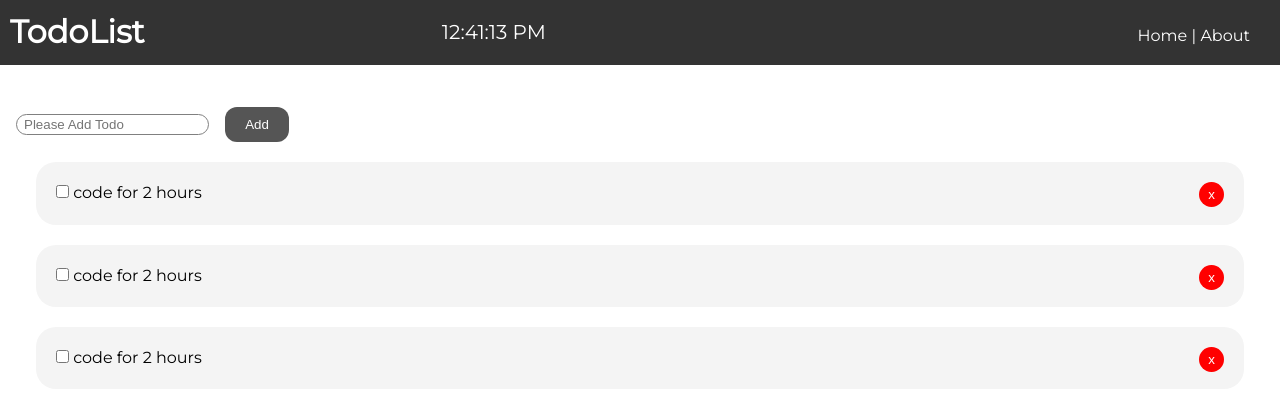
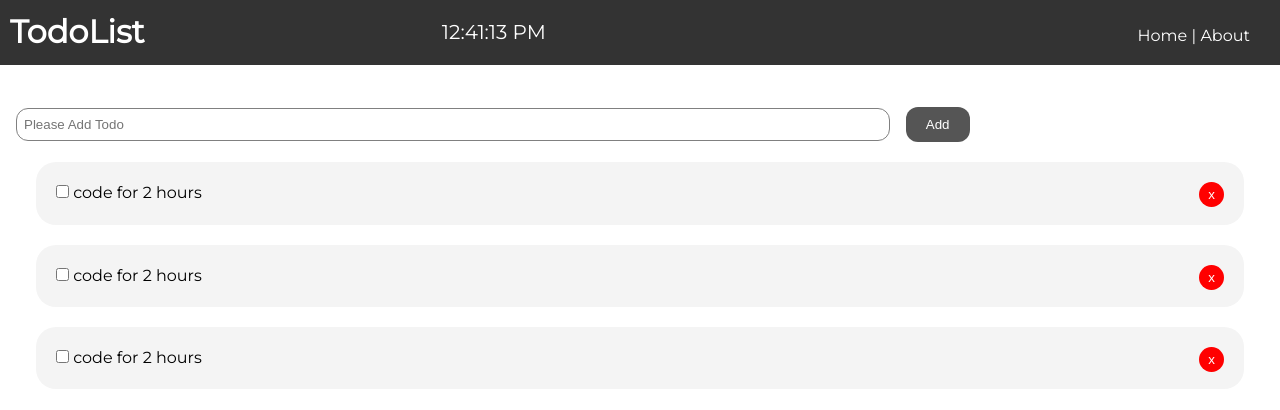
Before and after one commit to sammy-code98/react-todo, a React (Create React App) app: page / in a window 1280 px wide. Shown: the top 410 px of the page. Built offline with nearby package versions, Linux system fonts and the light colour scheme.

Commit message:
fix: resize form input - refactor code - clean up code base

```diff
--- a/src/components/AddTodo.js
+++ b/src/components/AddTodo.js
@@ -29,11 +29,12 @@ export class AddTodo extends Component {
           style={{
             outline: "none",
             flex: "10",
-            padding: "2px  7px",
+            padding: "8px  7px",
             marginRight: "12px",
             marginTop: "20px",
             border: "1px solid  grey",
             borderRadius: "12px",
+            width:"70%"
           }}
           onChange={this.onChange}
         />{" "}
@@ -55,61 +56,3 @@ export class AddTodo extends Component {
 }
 
 export default AddTodo;
-
-// import React, { useState, useEffect } from "react";
-
-// function AddTodo(props) {
-//   // styles
-//   const styleBtn = {
-//     outline: "none",
-//     flex: "1",
-//     marginTop: "20px",
-//     borderRadius: "12px",
-//     font: "10px",
-//   };
-//   const input = {
-//     outline: "none",
-//     flex: "10",
-//     padding: "2px  7px",
-//     marginRight: "12px",
-//     marginTop: "20px",
-//     border: "1px solid  grey",
-//     borderRadius: "12px",
-//   };
-//   const formStyle = {
-//     display: "flex",
-//     padding: "20px",
-//   };
-
-//   // state
-//   const [title, setTitle] = useState("");
-//   const onchange = (e) => setTitle({ [e.target.name]: e.target.value });
-
-//   const handleSubmit = (e) => {
-//     e.preventDefault();
-//     if (title !== "") {
-//       props.addTodo(title);
-//     }
-//     setTitle({ title: "" });
-//     console.log("kekek");
-//   };
-//    useEffect(()=>{
-// console.log('keilosoo');
-//    },[])
-//   return (
-//     <div>
-//       <form style={formStyle} onSubmit={handleSubmit}>
-//         <input
-//           type="text"
-//           name="title"
-//           placeholder="Please Add Todo"
-//           style={input}
-//           onChange={onchange}
-//         />{" "}
-//         <input type="submit" value="Add" className="btn" style={styleBtn} />
-//       </form>
-//     </div>
-//   );
-// }
-
-// export default AddTodo;
```
Also changed, not shown: 1 other file (tests, documents, lock files or other folders).
